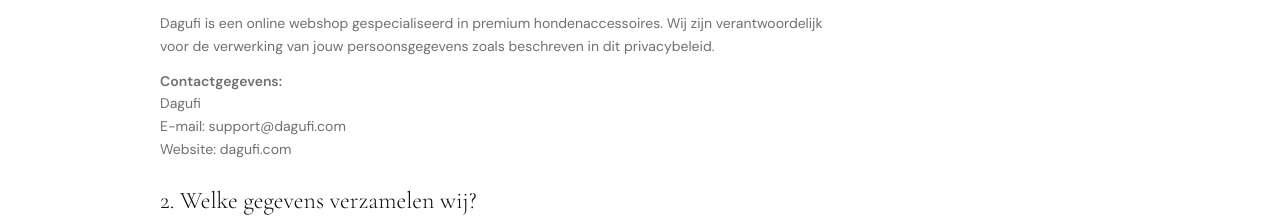
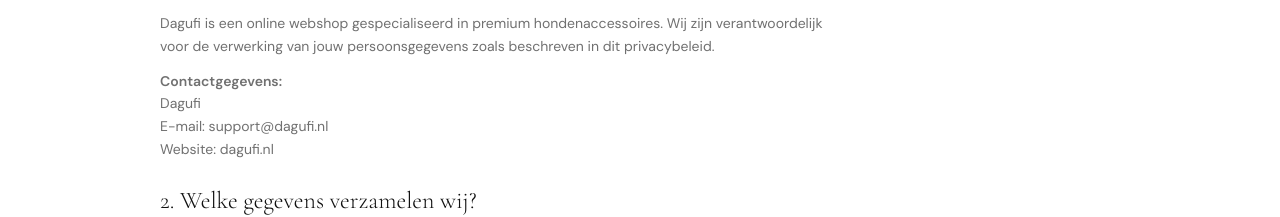
Before and after one commit to stompinent-stack/dagufi, a Next.js app: page /privacy-policy in a window 1280 px wide. Shown: the part 413-630 px from the top of the page. Built offline with nearby package versions, Linux system fonts and the light colour scheme; no server answers.

Commit message:
Update contact email and website in privacy policy

```diff
--- a/src/app/privacy-policy/page.tsx
+++ b/src/app/privacy-policy/page.tsx
@@ -15,8 +15,8 @@
         <p>
           <strong>Contactgegevens:</strong><br />
           Dagufi<br />
-          E-mail: support@dagufi.com<br />
-          Website: dagufi.com
+          E-mail: support@dagufi.nl<br />
+          Website: dagufi.nl
         </p>
       </PolicySection>
 
```
